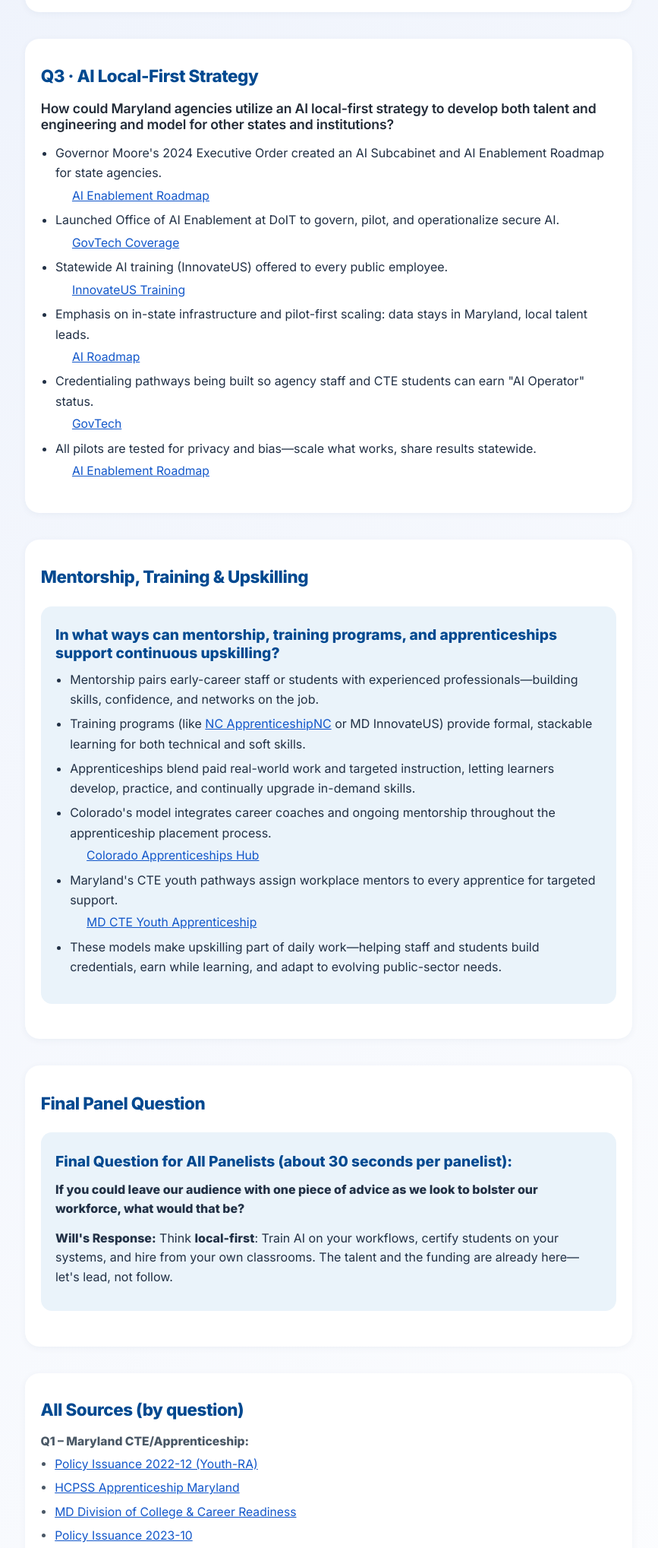
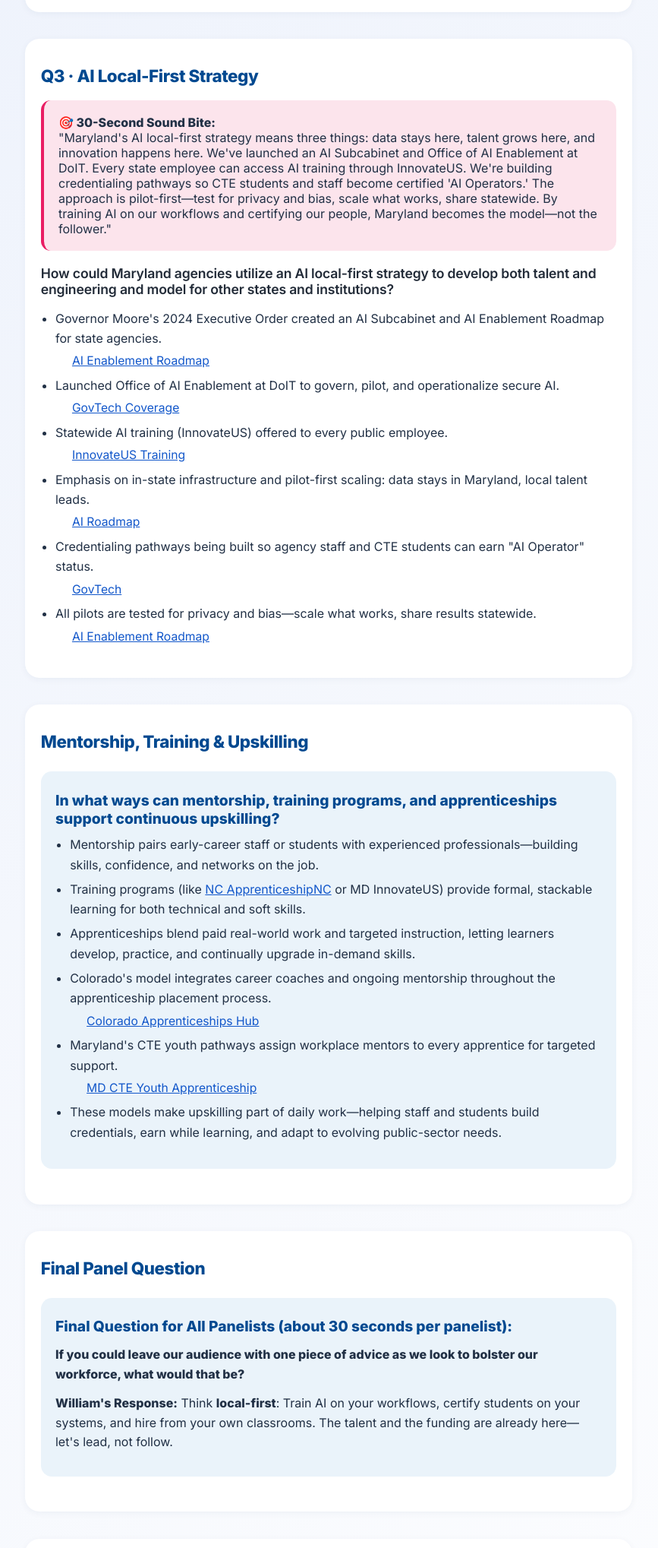
Before and after one commit to w4ester/govt, a plain HTML site: page index.html in a window 1280 px wide. Shown: the part 2264-4301 px from the top of the page at 76% size, without its empty margins (207-1074 px from the left). Drawn offline with Linux system fonts and the light colour scheme.

Commit message:
Update index.html

```diff
--- a/index.html
+++ b/index.html
@@ -3,7 +3,7 @@
 <head>
   <meta charset="UTF-8" />
   <meta name="viewport" content="width=device-width, initial-scale=1.0"/>
-  <title>MD Digital Gov Summit • Will Forrester Panel Notes</title>
+  <title>MD Digital Gov Summit • William Forrester Panel Questions</title>
   <link href="https://fonts.googleapis.com/css2?family=Inter:wght@400;600;800&display=swap" rel="stylesheet">
   <style>
     html { scroll-behavior: smooth; }
@@ -234,6 +234,10 @@
 
     <section class="card" id="q3">
       <h2>Q3 · AI Local-First Strategy</h2>
+      <div style="background: #fce4ec; padding: 1.2em; border-radius: .8em; margin-bottom: 1.2em; border-left: 4px solid #e91e63;">
+        <strong>🎯 30-Second Sound Bite:</strong><br>
+        "Maryland's AI local-first strategy means three things: data stays here, talent grows here, and innovation happens here. We've launched an AI Subcabinet and Office of AI Enablement at DoIT. Every state employee can access AI training through InnovateUS. We're building credentialing pathways so CTE students and staff become certified 'AI Operators.' The approach is pilot-first—test for privacy and bias, scale what works, share statewide. By training AI on our workflows and certifying our people, Maryland becomes the model—not the follower."
+      </div>
       <div class="question">
         How could Maryland agencies utilize an AI local-first strategy to develop both talent and engineering and model for other states and institutions?
       </div>
@@ -283,7 +287,7 @@
       <div class="seed">
         <h3>Final Question for All Panelists (about 30 seconds per panelist):</h3>
         <p><strong>If you could leave our audience with one piece of advice as we look to bolster our workforce, what would that be?</strong></p>
-        <p><strong>Will's Response:</strong> Think <strong>local-first</strong>: Train AI on your workflows, certify students on your systems, and hire from your own classrooms. The talent and the funding are already here—let's lead, not follow.</p>
+        <p><strong>William's Response:</strong> Think <strong>local-first</strong>: Train AI on your workflows, certify students on your systems, and hire from your own classrooms. The talent and the funding are already here—let's lead, not follow.</p>
       </div>
     </section>
 
@@ -318,7 +322,7 @@
       </div>
     </section>
     <div class="footer">
-      <b>Want this for your agency or school?</b> <br>
+      <b>Questions about these panel topics?</b> <br>
       Reach out: <a href="mailto:1williamforrester@gmail.com">1williamforrester@gmail.com</a>
     </div>
   </main>
```
